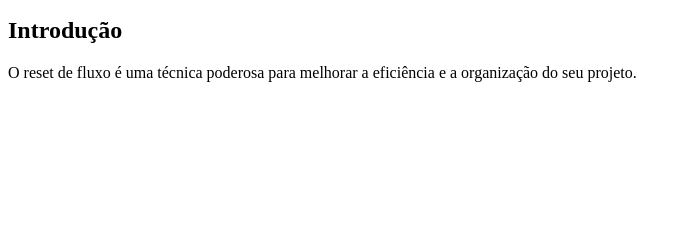
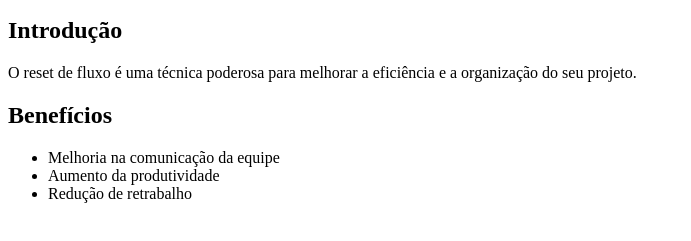
Before and after one commit to joaofreitas91/reset-flow, a plain HTML site: page index.html in a window 1280 px wide. Shown: the part 101-342 px from the top of the page, without its empty margins (0-691 px from the left). Drawn offline with Linux system fonts and the light colour scheme.

Commit message:
add benefits section to index.html

```diff
--- a/index.html
+++ b/index.html
@@ -13,6 +13,13 @@
 
   <h2>Introdução</h2>
   <p>O reset de fluxo é uma técnica poderosa para melhorar a eficiência e a organização do seu projeto.</p>
+
+  <h2>Benefícios</h2>
+  <ul>
+    <li>Melhoria na comunicação da equipe</li>
+    <li>Aumento da produtividade</li>
+    <li>Redução de retrabalho</li>
+  </ul>
 </body>
 
 </html>
```
